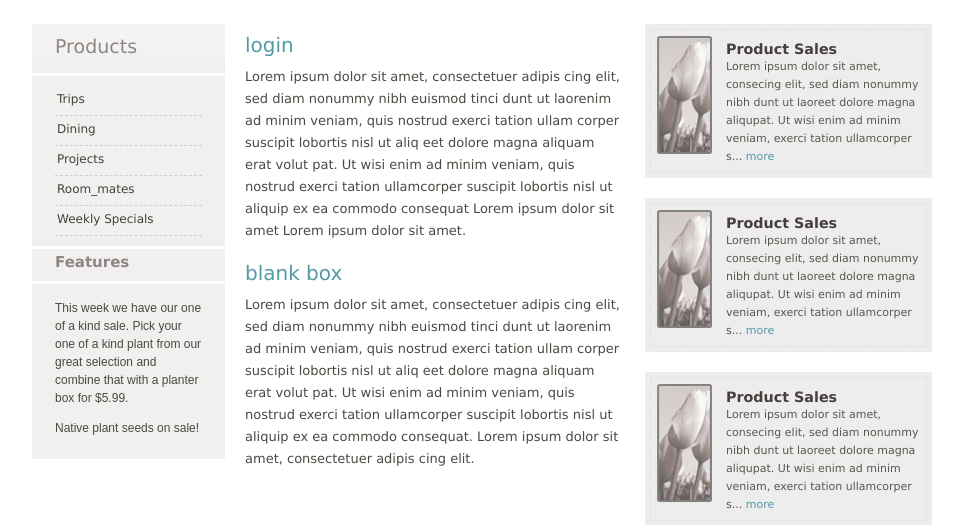
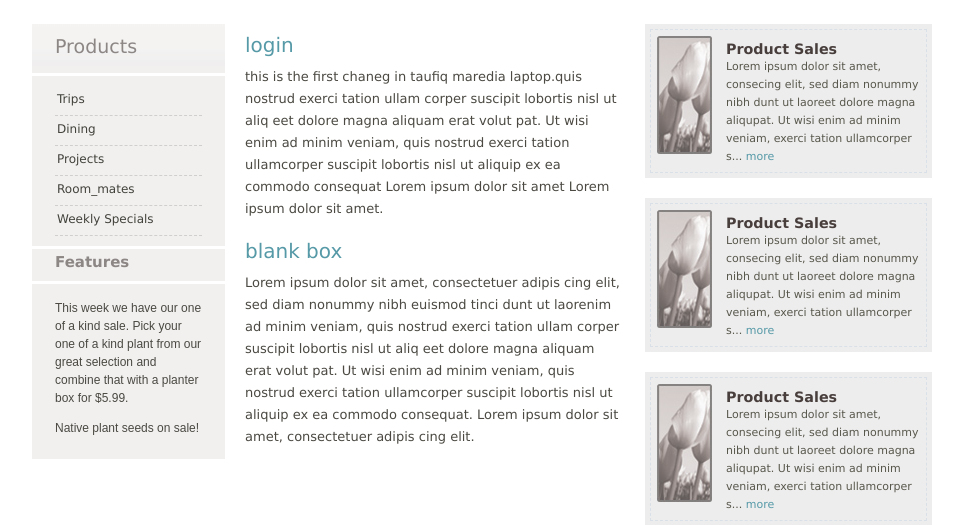
Before and after one commit to singhsavan/Split_n_share, a PHP site: page / in a window 1280 px wide. Shown: the part 253-778 px from the top of the page, without its empty margins (158-1121 px from the left). Run offline with PHP 8.4, Linux system fonts and the light colour scheme.

Commit message:
first change by taufiq maredia

```diff
--- a/index.php
+++ b/index.php
@@ -51,7 +51,7 @@
 		<div id="center">
 			<div class="article_wrapper">
 				<h2>login</h2>
-				<p>Lorem ipsum dolor sit amet, consectetuer adipis cing elit, sed diam nonummy nibh euismod tinci dunt ut laorenim ad minim veniam, quis nostrud exerci tation ullam corper suscipit lobortis nisl ut aliq eet dolore magna aliquam erat volut pat. Ut wisi enim ad minim veniam, quis nostrud exerci tation ullamcorper suscipit lobortis nisl ut aliquip ex ea commodo consequat Lorem ipsum dolor sit amet Lorem ipsum dolor sit amet.</p>
+				<p>this is the first chaneg in taufiq maredia  laptop.quis nostrud exerci tation ullam corper suscipit lobortis nisl ut aliq eet dolore magna aliquam erat volut pat. Ut wisi enim ad minim veniam, quis nostrud exerci tation ullamcorper suscipit lobortis nisl ut aliquip ex ea commodo consequat Lorem ipsum dolor sit amet Lorem ipsum dolor sit amet.</p>
 			</div>
 			<div class="article_wrapper">
 				<h2>blank box</h2>
```
